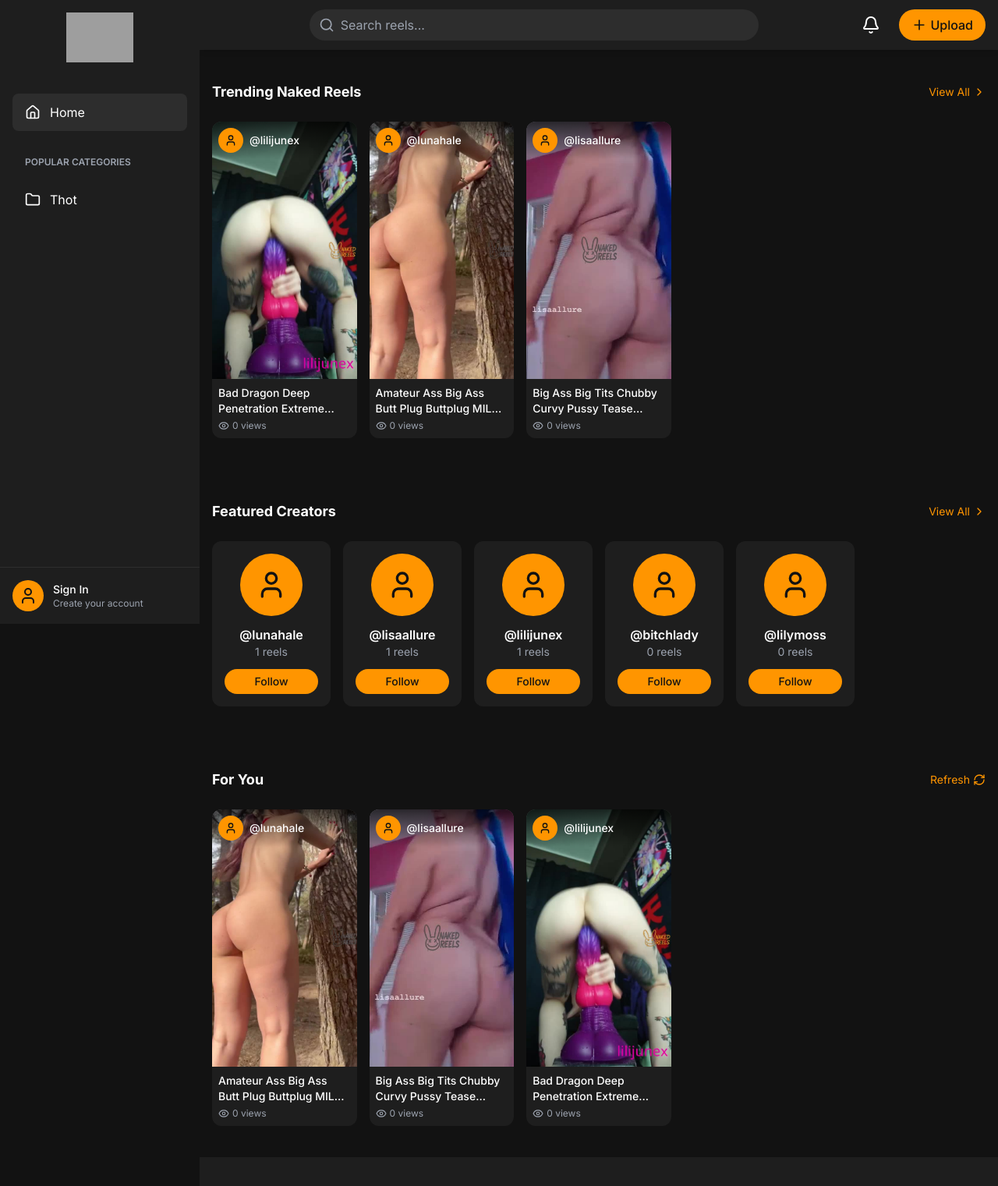
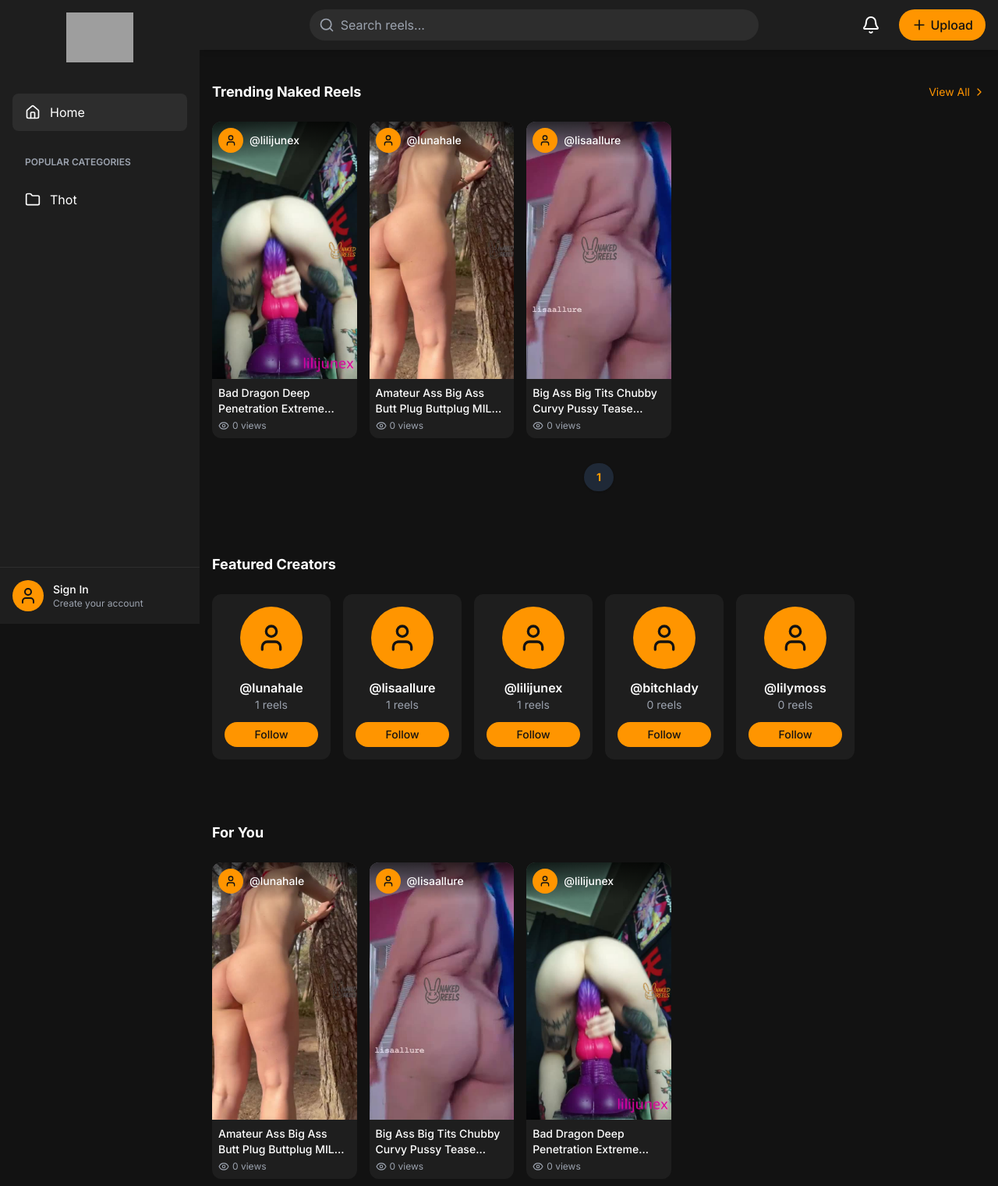
Before and after one commit to antorzuck/nakedreels, a Django app: page / in a window 1280 px wide. Shown: the top 1521 px of the page at 78% size. Run offline with Django 5.2, Linux system fonts and the light colour scheme; data comes from the database, SQL or seed files in the repository; some libraries are stand-ins or nearby versions; grey boxes are pictures that could not be loaded.

Commit message:
adfasdfkjsdkfjsdf

```diff
--- a/base/views.py
+++ b/base/views.py
@@ -7,7 +7,7 @@ import os
 from django.http import JsonResponse, HttpResponse
 from django.contrib.auth.models import User
 from django.utils.text import slugify
-
+from django.core.paginator import Paginator
 
 @csrf_exempt
 def check_or_create_profile(request):
@@ -72,7 +72,12 @@ def upload_video(request):
 
 
 def home(request):
-    recent_videos = Video.objects.all().order_by('-created_at')[:15]
+
+    all_recent_videos = Video.objects.all().order_by('-created_at')
+    paginator = Paginator(all_recent_videos, 20)
+    page_number = request.GET.get('page')
+    recent_videos = paginator.get_page(page_number)
+
     for_you_videos = Video.objects.order_by('?')[:15]
     featured_profiles = Profile.objects.annotate(video_count=Count('videos')).order_by('-video_count')[:5]
     trending_categories = Category.objects.annotate(video_count=Count('video')).order_by('-video_count')[:6]
@@ -84,6 +89,7 @@ def home(request):
         'trending_categories': trending_categories,
     }
     return render(request, 'home.html', context)
+
 
 
 def user_profile(request, username):
--- a/templates/home.html
+++ b/templates/home.html
@@ -41,6 +41,52 @@
       {% endfor %}
     </div>
   </div>
+
+
+
+
+
+
+  <div class="mt-8 flex justify-center items-center space-x-2 text-sm">
+    {% if recent_videos.has_previous %}
+      <a href="?page={{ recent_videos.previous_page_number }}"
+         class="bg-[#F90] text-black font-semibold px-4 py-2 rounded-full shadow hover:bg-[#e68500] transition">
+        ‹ Prev
+      </a>
+    {% endif %}
+
+    {% for num in recent_videos.paginator.page_range %}
+      {% if recent_videos.number == num %}
+        <span class="bg-gray-800 text-[#F90] font-bold px-4 py-2 rounded-full shadow">
+          {{ num }}
+        </span>
+      {% elif num > recent_videos.number|add:'-3' and num < recent_videos.number|add:'3' %}
+        <a href="?page={{ num }}"
+           class="bg-gray-700 text-white px-4 py-2 rounded-full hover:bg-[#F90] hover:text-black transition">
+          {{ num }}
+        </a>
+      {% endif %}
+    {% endfor %}
+
+    {% if recent_videos.has_next %}
+      <a href="?page={{ recent_videos.next_page_number }}"
+         class="bg-[#F90] text-black font-semibold px-4 py-2 rounded-full shadow hover:bg-[#e68500] transition">
+        Next ›
+      </a>
+    {% endif %}
+  </div>
+
+
+
+
+
+
+
+
+
+
+
+
 </section>
 
 <!-- Featured Creators -->
@@ -48,9 +94,7 @@
   <div class="container mx-auto">
     <div class="flex items-center justify-between mb-6">
       <h2 class="text-lg font-bold">Featured Creators</h2>
-      <a href="#" class="text-sm text-primary hover:underline flex items-center">
-        View All <i data-lucide="chevron-right" class="w-4 h-4 ml-1"></i>
-      </a>
+
     </div>
 
     <div class="grid grid-cols-2 md:grid-cols-4 lg:grid-cols-6 gap-4">
@@ -81,9 +125,7 @@
   <div class="container mx-auto">
     <div class="flex items-center justify-between mb-6">
       <h2 class="text-lg font-bold">For You</h2>
-      <a href="#" class="text-sm text-primary hover:underline flex items-center">
-        Refresh <i data-lucide="refresh-cw" class="w-4 h-4 ml-1"></i>
-      </a>
+
     </div>
 
     <div class="grid grid-cols-2 md:grid-cols-3 lg:grid-cols-4 xl:grid-cols-5 gap-4">
```
